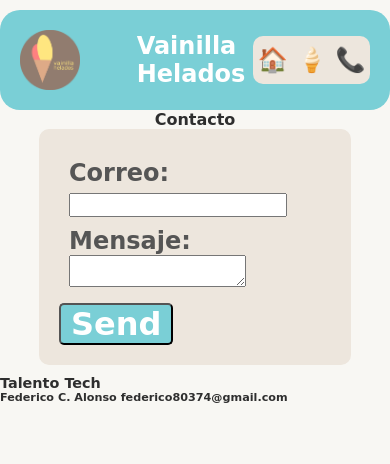
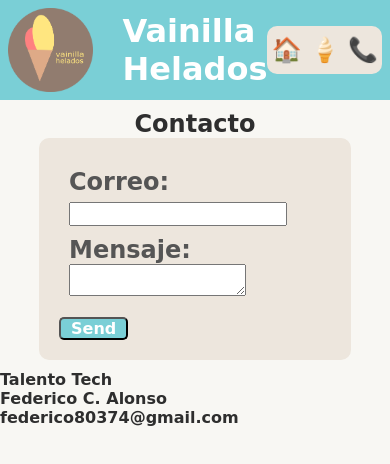
Before and after one commit to FedericoCAlonso/TalentoTechFrontEnd2025, a website: page pages/contacto.html in a window 390 px wide. Drawn offline with Linux system fonts and the light colour scheme; a web font is replaced by a local one.

Commit message:
corrección de responsive - 2

```diff
--- a/css/style.css
+++ b/css/style.css
@@ -194,7 +194,7 @@ p {
     background-color: var(--color-fondo-resalte);
     color: var(--color-texto-resalte);
     border-radius: 5px;
-    font-size: 2rem;
+    font-size: 1rem;
     padding: 0 10px;
 
 }
@@ -210,20 +210,29 @@ p {
         min-width: 360px;
     }
 
+    .header {
+        padding: 2%;
+        height: 100%;
+        justify-content: space-between;
+        border-radius: 0;
+        margin-top: 0;
+    }
+
     h1 {
-        font-size: 1.5rem;
+        font-size: 2rem;
     }
 
     h2 {
-        font-size: 1rem;
+        font-size: 1.5rem;
         text-align: center;
     }
+
     h3 {
-        font-size: 0.9rem;
+        font-size: 1rem;
     }
 
     p {
-        font-size: 0.7rem;
+        font-size: 1rem;
     }
 
     .productos {
@@ -235,6 +244,7 @@ p {
     .menu a {
         font-size: 0;
         /*position: relative;*/
+        background-color: var(--color-fondo-secundario);
 
     }
 
@@ -257,7 +267,7 @@ p {
         font-style: normal;
         font-size: 1.5rem;
         display: inline-block;
-        color: var(--color-texto-resalte);
+        color: var(--color-texto-secundario);
     }
 
 
```
